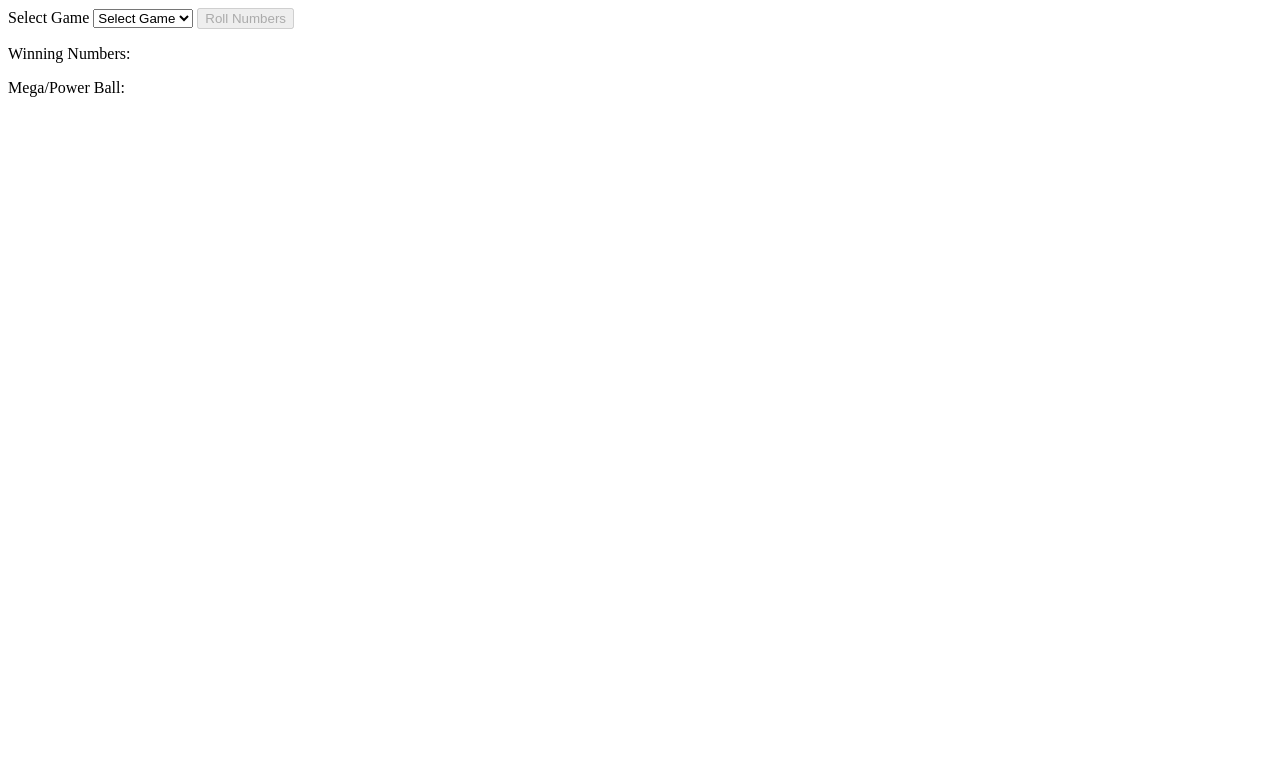
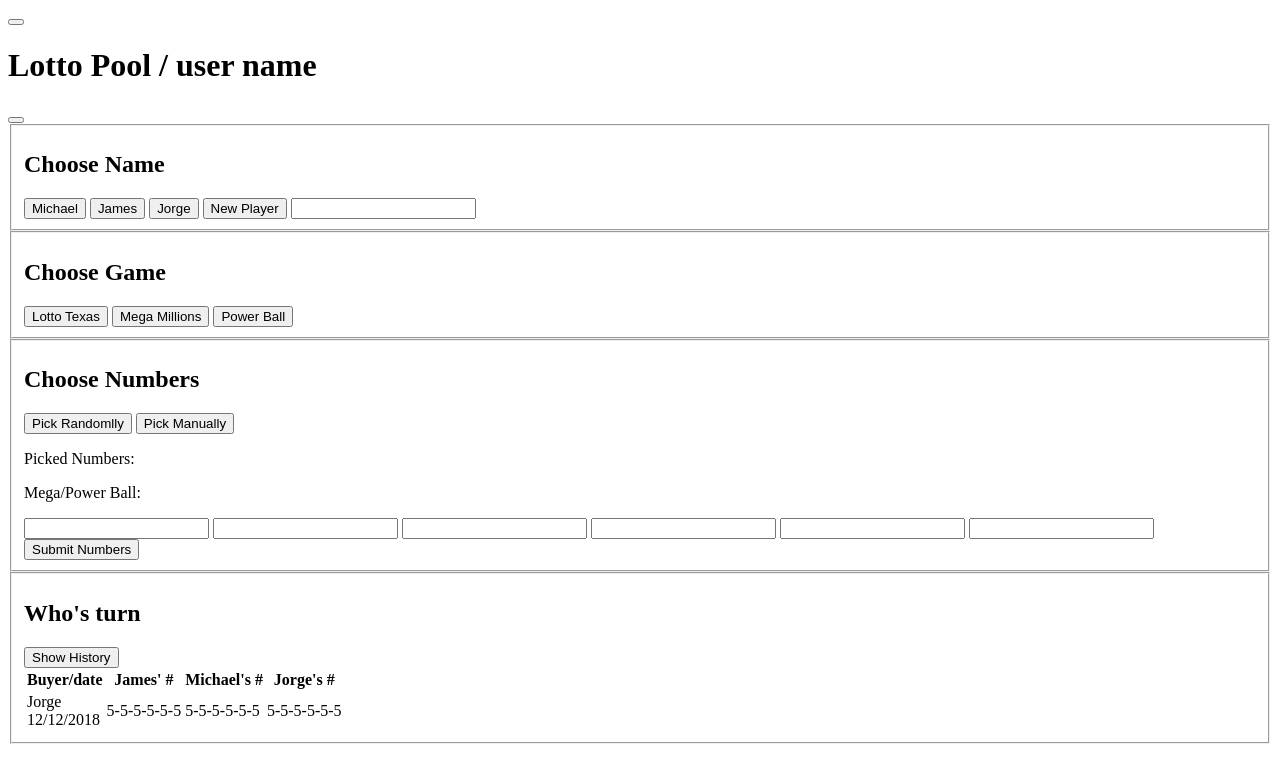
Before and after one commit to joxmar/lottery-pool, a plain HTML site: page index.html in a window 1280 px wide. Drawn offline with nearby package versions, Linux system fonts and the light colour scheme.

Commit message:
organized components semantic structure into their corresponding sections

```diff
--- a/index.html
+++ b/index.html
@@ -11,18 +11,61 @@
 <script src="http://ajax.googleapis.com/ajax/libs/jquery/1.9.1/jquery.min.js"></script>
 </head>
 <body>
-	<form action="">
-		<label for="choose-game">Select Game</label>
-		<select id="choose-game">
-			<option value="" selected disabled="">Select Game</option>
-			<option value="PB">Power Ball</option>
-			<option value="MB">Mega Ball</option>
-			<option value="LT">Lotto Texas</option>
-		</select>
-		<button id="pick-automatic" disabled>Roll Numbers</button>
-	</form>
-	<p>Winning Numbers: <span id="winning-numbers"></span></p>
-	<p>Mega/Power Ball: <span id="mega-power-ball"></span></p>
+	<header class="header">
+		<button></button>
+		<h1>Lotto Pool / user name</h1>
+		<button></button>
+	</header>
+	<section>
+		<form action="">
+			<fieldset id="select-name">
+				<h2>Choose Name</h2>
+				<button>Michael</button>
+				<button>James</button>
+				<button>Jorge</button>
+				<button>New Player</button>
+				<input id="new-player" type="text">
+			</fieldset>
+			<fieldset id="choose-game">
+				<h2>Choose Game</h2>
+				<button>Lotto Texas</button>
+				<button>Mega Millions</button>
+				<button>Power Ball</button>
+			</fieldset>
+			<fieldset id="choose-numbers">
+				<h2>Choose Numbers</h2>
+				<button id="pick-automatic">Pick Randomlly</button>
+				<button>Pick Manually</button>
+				<p>Picked Numbers: <span id="winning-numbers"></span></p>
+				<p>Mega/Power Ball: <span id="mega-power-ball"></span></p>
+				<input type="number">
+				<input type="number">
+				<input type="number">
+				<input type="number">
+				<input type="number">
+				<input type="number">
+				<button>Submit Numbers</button>
+			</fieldset>
+			<fieldset id="whos-turn">
+				<h2>Who's turn</h2>
+				<button>Show History</button>
+				<table>
+					<tr>
+						<th>Buyer/date</th>
+						<th>James' #</th>
+						<th>Michael's #</th>
+						<th>Jorge's #</th>
+					</tr>
+					<tr>
+						<td>Jorge <br>12/12/2018 </td>
+						<td>5-5-5-5-5-5</td>
+						<td>5-5-5-5-5-5</td>
+						<td>5-5-5-5-5-5</td>
+					</tr>
+				</table>
+			</fieldset>
+		</form>
+	</section>
 	<script src="js/functions.js"></script>
 </body>
 </html>
```
